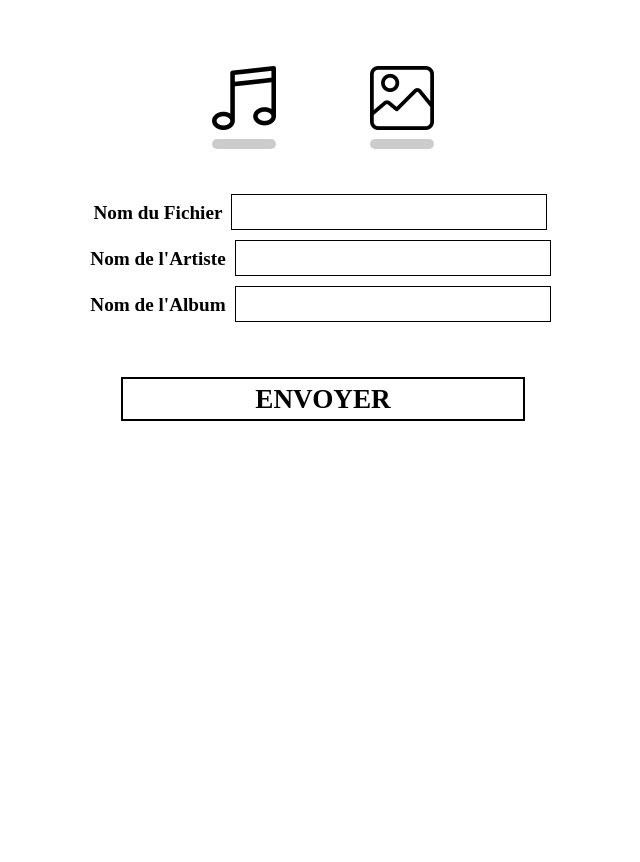
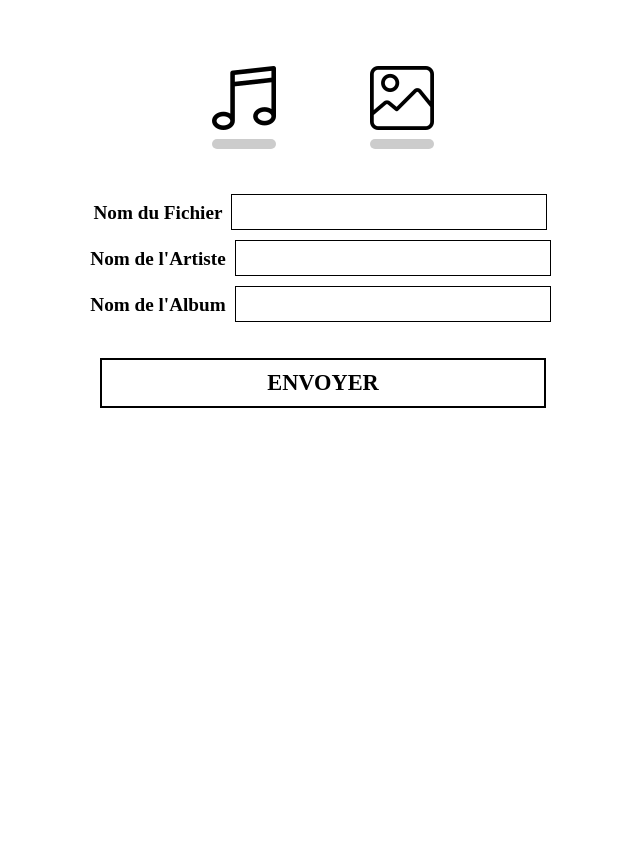
Before and after one commit to pierrelh/musicPlayer, a PHP site: page /assets/uploadFile.php in a window 1280 px wide. Shown: the part 73-935 px from the top of the page, without its empty margins (1-641 px from the left). Run offline with PHP 8.4, Linux system fonts and the light colour scheme; data that the repository does not hold is empty.

Commit message:
fix account UI & rework upload & edit assets

```diff
--- a/assets/uploadFile.php
+++ b/assets/uploadFile.php
@@ -49,13 +49,8 @@
 		<br>
 		<label for="FileAlbum">Nom de l'Album</label>
 		<input id="FileAlbum" type="text" name="file_album" value="">
-		<div class="progress-bar">
-			<div id="MyBarPlus" class="bar positive">
-				<span id="SendButton">ENVOYER</span>
-			</div>
-			<div id="MyBarMoins" class="bar negative">
-				<span id="BarSpan2">ENVOYER</span>
-			</div>
+		<div class="upload-button">
+			<span id="UploadButton">ENVOYER</span>
 		</div>
 	</form>
 	<script type="text/javascript" src="<?php echo $link ?>/js/uploadFile.js"></script>
--- a/js/uploadFile.js
+++ b/js/uploadFile.js
@@ -76,5 +76,5 @@ document.getElementById("CrossUpload").addEventListener("click", function () {
 	Upload.className = "";
 });
 
-// Handle click on BarSpan2
-document.getElementById("BarSpan2").addEventListener("click", uploadMusic, false);
+// Handle click on UploadButton
+document.getElementById("UploadButton").addEventListener("click", uploadMusic, false);
--- a/styles/common/uploadFileStyle.css
+++ b/styles/common/uploadFileStyle.css
@@ -106,51 +106,18 @@
 	padding: 2% 10%;
 }
 
-.progress-bar {
-	position: relative;
-	overflow: hidden;
-	margin: 8% auto auto auto;
+.upload-button {
+	border: 2px solid black;
+	width: 70%;
+	margin: 5% auto 0;
 }
 
-#Edit > form > .progress-bar {
-	margin: 3% auto auto auto !important;
+.upload-button > span {
+	width: 100%;
+	display: block;
+	cursor: pointer;
+	font-weight: 700;
+	padding: 10px 0;
+	text-align: center;
+	font-size: 1.4em;
 }
-
-.progress-bar .bar {
-	position: absolute;
-	top: 0;
-	height: 100%;
-	overflow: hidden;
-}
-
-.progress-bar .bar span {
-	position: absolute;
-	display: block;
-	height: 100%;
-	text-align: center;
-	font-weight: 700;
-	font-size: 1.7em;
-}
-
-.progress-bar .bar.positive {
-	background: black;
-	left: 0;
-	width: 0%;
-}
-
-.progress-bar .bar.positive span {
-	left: 0;
-	color: white;
-}
-
-.progress-bar .bar.negative {
-	background: white;
-	right: 0;
-	width: 100%;
-}
-
-.progress-bar .bar.negative span {
-	right: 0;
-	color: black;
-	cursor: pointer;
-}
--- a/styles/handheld/uploadFileStyle.css
+++ b/styles/handheld/uploadFileStyle.css
@@ -36,23 +36,4 @@
 		width: 80%;
 		margin-bottom: 50px;
 	}
-
-	.progress-bar {
-		border: black solid 5px;
-		width: 700px;
-		height: 80px;
-		line-height: 80px;
-	}
-
-	.progress-bar .bar span {
-		width: 700px;
-	}
-
-	.progress-bar .bar.positive {
-		font-size: 3em;
-	}
-
-	.progress-bar .bar.negative {
-		font-size: 3em;
-	}
 }
--- a/styles/screen/uploadFileStyle.css
+++ b/styles/screen/uploadFileStyle.css
@@ -33,15 +33,4 @@
 		font-size: 1.3em;
 		width: 50%;
 	}
-
-	.progress-bar {
-		border: black solid 2px;
-		width: 400px;
-		height: 40px;
-		line-height: 40px;
-	}
-
-	.progress-bar .bar span {
-		width: 400px;
-	}
 }
```
Also changed, not shown: assets/editFile.php (+8 -7 lines), js/editFiles.js (+4 -10 lines), js/sidebar.js (+4 -4 lines), styles/common/editFileStyle.css (deleted, +0 -12 lines).
